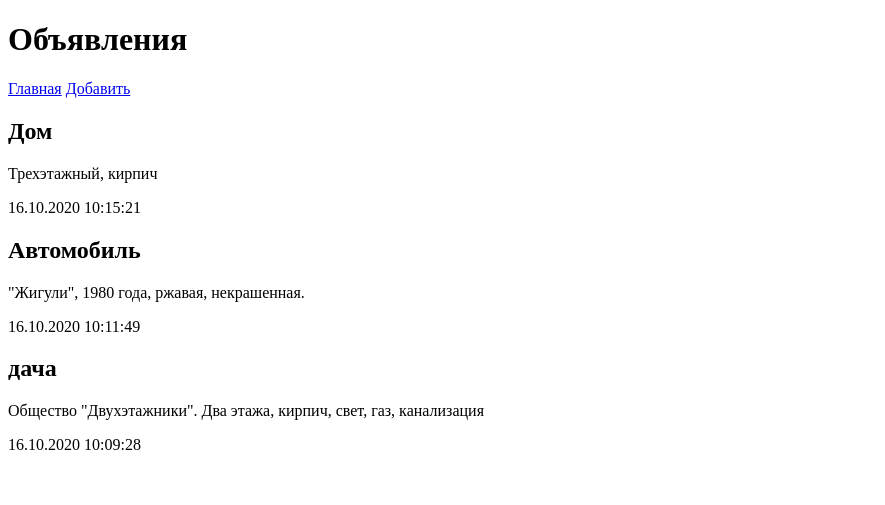
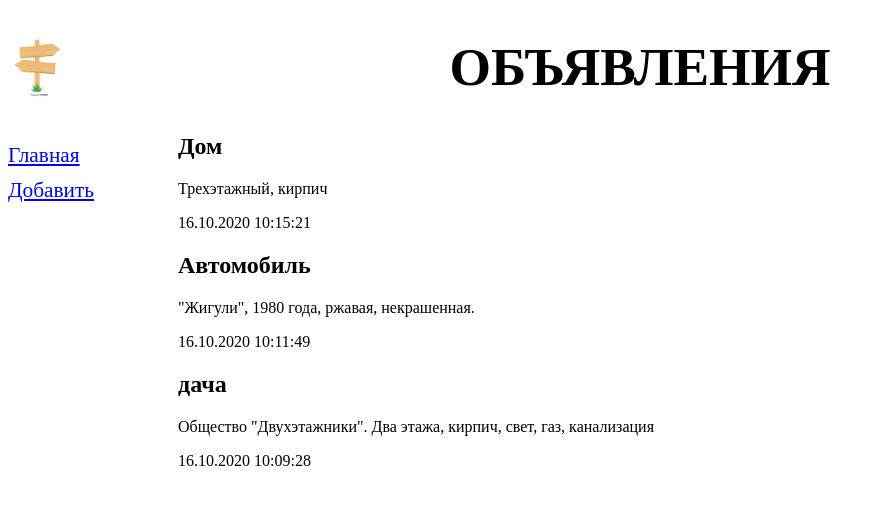
Before and after one commit to DontTouchMyMind/Dronov_Django, a Django app: page /bboard/ in a window 1280 px wide. Shown: the top 505 px of the page, without its empty margins (0-885 px from the left). Run offline with Django 3.2, Linux system fonts and the light colour scheme; data comes from the database, SQL or seed files in the repository; data that the repository does not hold is empty.

Commit message:
Added style.css.

```diff
--- /dev/null
+++ b/samplesite/bboard/static/bboard/style.css
@@ -0,0 +1,18 @@
+header h1 {
+    font-size: 40pt;
+    text-transform: uppercase;
+    text-align: center;
+    background: url("bg.png") left / auto 100% no-repeat;
+}
+nav {
+    font-size: 16pt;
+    width: 150px;
+    float: left;
+}
+nav a {
+    display: block;
+    margin: 10px 0px;
+}
+section {
+    margin-left: 170px;
+}
--- a/samplesite/bboard/templates/layout/base.html
+++ b/samplesite/bboard/templates/layout/base.html
@@ -1,7 +1,10 @@
+{% load static %}
+
 <!DOCTYPE html>
 <html lang="en">
 <head>
     <meta charset="UTF-8">
+    <link rel="stylesheet" type="text/css" href="{% static 'bboard/style.css' %}">
     <title>{% block title %}Главная{% endblock %} :: Доска объявлений</title>
 </head>
 <body>
```
Also changed, not shown: samplesite/bboard/static/bboard/bg.png (added).
